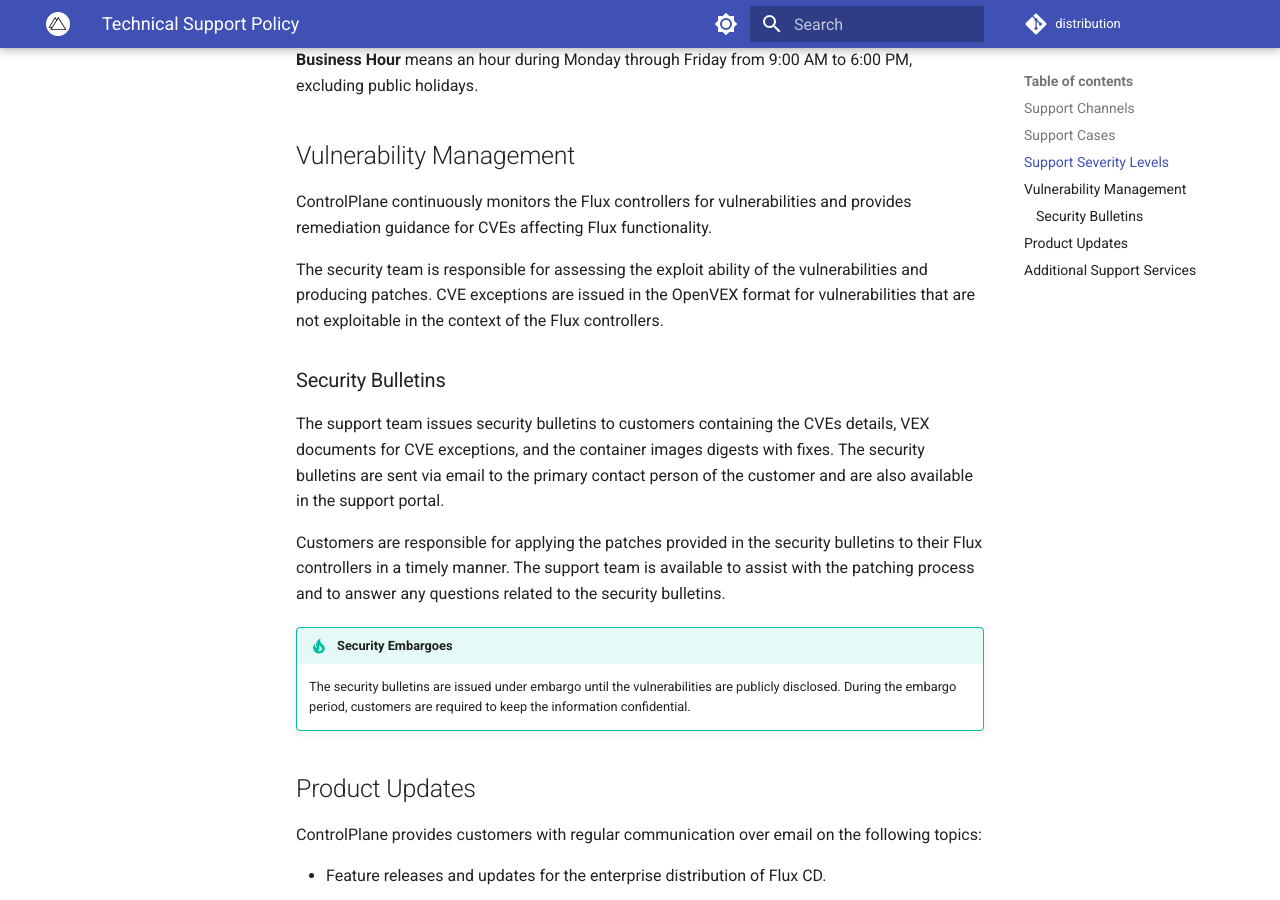
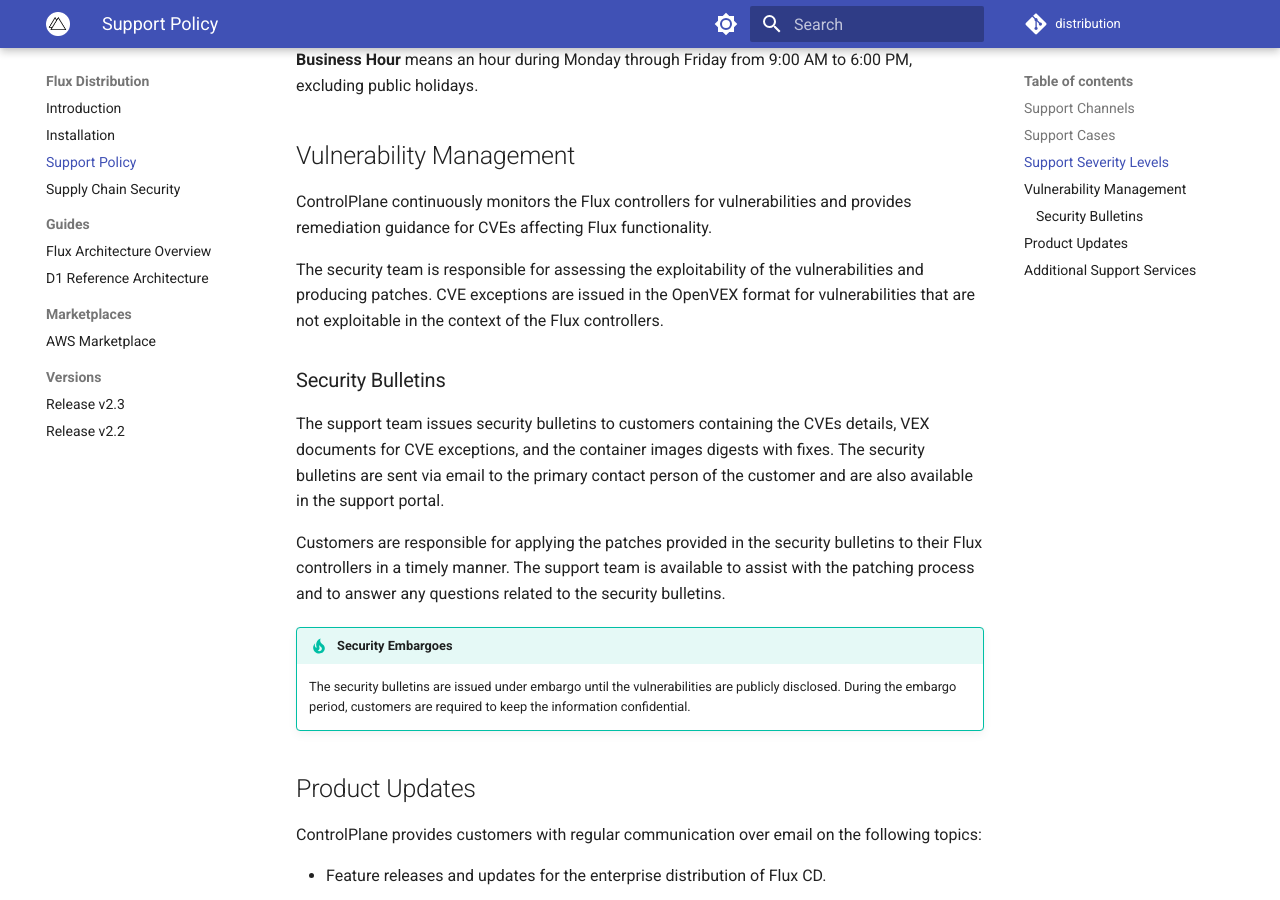
Before and after one commit to controlplaneio-fluxcd/distribution, an MkDocs documentation site: the page built from docs/distribution/support.md, in a window 1280 px wide and 900 px high, scrolled down 1515 px. Built offline with MkDocs 1.6.1 and Material for MkDocs 9.7.7, drawn with Linux system fonts in a browser that asks for light colours; comment, search, counter and statistics services are not loaded.

Commit message:
Add support policy to docs index
Signed-off-by: Stefan Prodan <stefan.prodan@gmail.com>

```diff
--- a/docs/distribution/support.md
+++ b/docs/distribution/support.md
@@ -50,7 +50,7 @@
 ControlPlane continuously monitors the Flux controllers for vulnerabilities and provides
 remediation guidance for CVEs affecting Flux functionality.
 
-The security team is responsible for assessing the exploit ability of the vulnerabilities
+The security team is responsible for assessing the exploitability of the vulnerabilities
 and producing patches. CVE exceptions are issued in the OpenVEX format for vulnerabilities
 that are not exploitable in the context of the Flux controllers.
 
--- a/mkdocs.yml
+++ b/mkdocs.yml
@@ -88,7 +88,8 @@
   - Flux Distribution:
     - Introduction: distribution/index.md
     - Installation: distribution/install.md
-    - Security: distribution/security.md
+    - Support Policy: distribution/support.md
+    - Supply Chain Security: distribution/security.md
     - Guides:
         - Flux Architecture Overview: guides/flux-architecture.md
         - D1 Reference Architecture: guides/d1-architecture-reference.md
```
